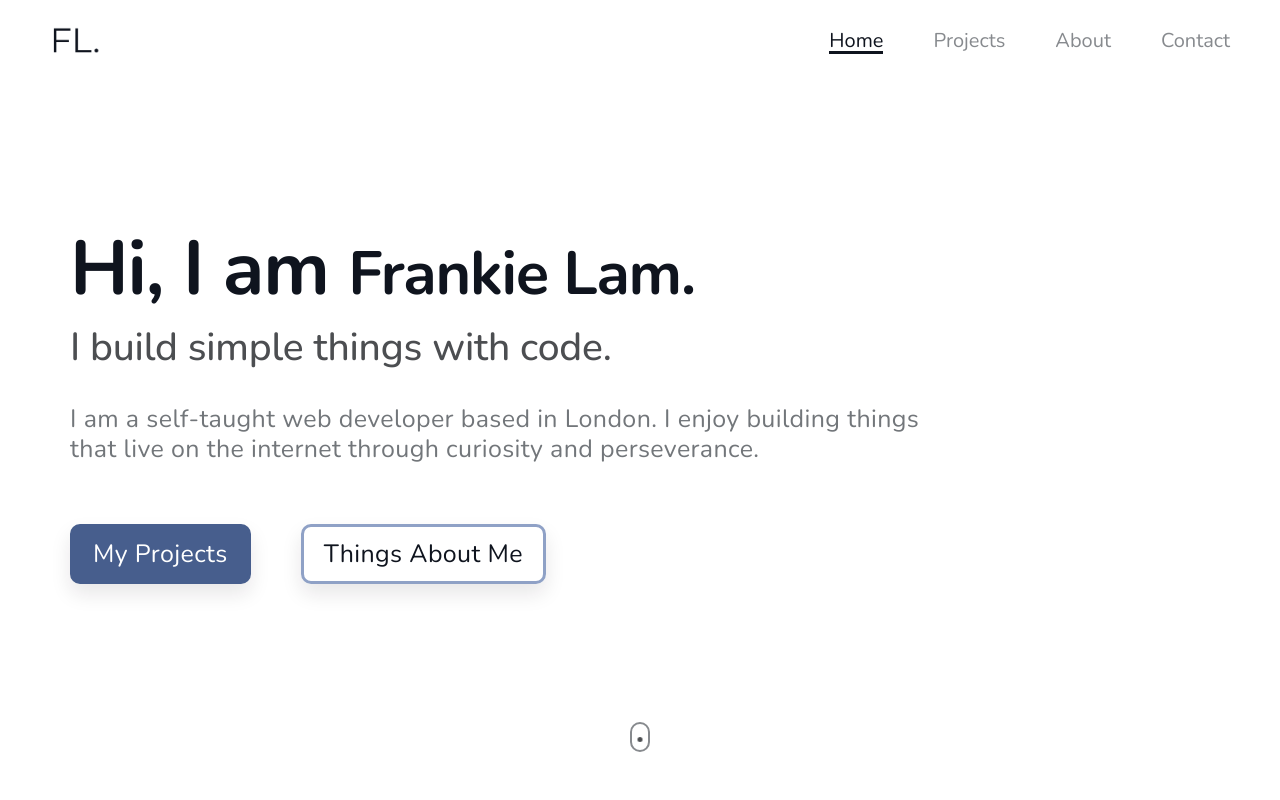
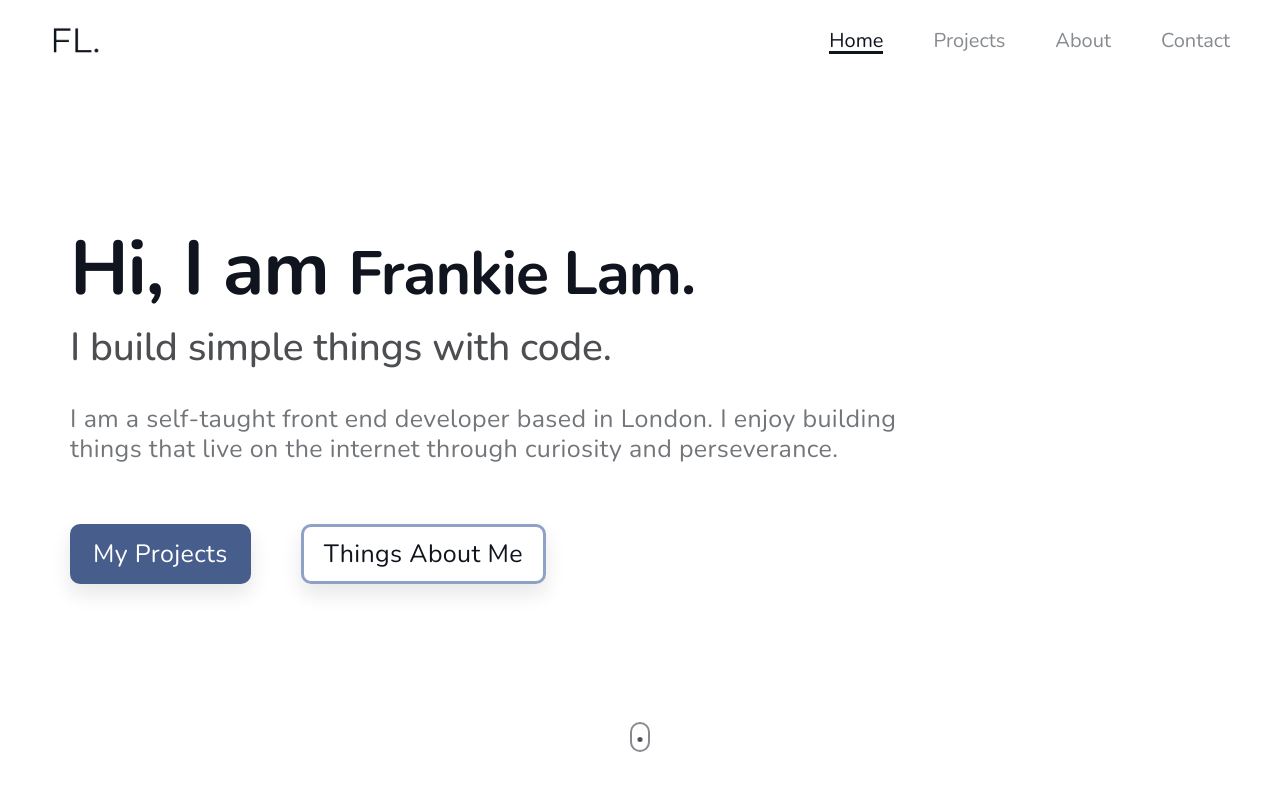
Before and after one commit to frankiecflam/frankielam.dev-old, a React (Create React App) app: page / in a window 1280 px wide. Shown: the top 800 px of the page. Built offline with nearby package versions, Linux system fonts and the light colour scheme.

Commit message:
update hero section content

```diff
--- a/src/components/Home/Home.js
+++ b/src/components/Home/Home.js
@@ -31,7 +31,7 @@ const Hero = () => {
           animate={{ y: 0, opacity: 1 }}
           transition={{ duration: 0.6, delay: 1.4 }}
         >
-          I am a self-taught web developer based in London. I enjoy building
+          I am a self-taught front end developer based in London. I enjoy building
           things that live on the internet through curiosity and perseverance.
         </motion.p>
         <motion.div
```
